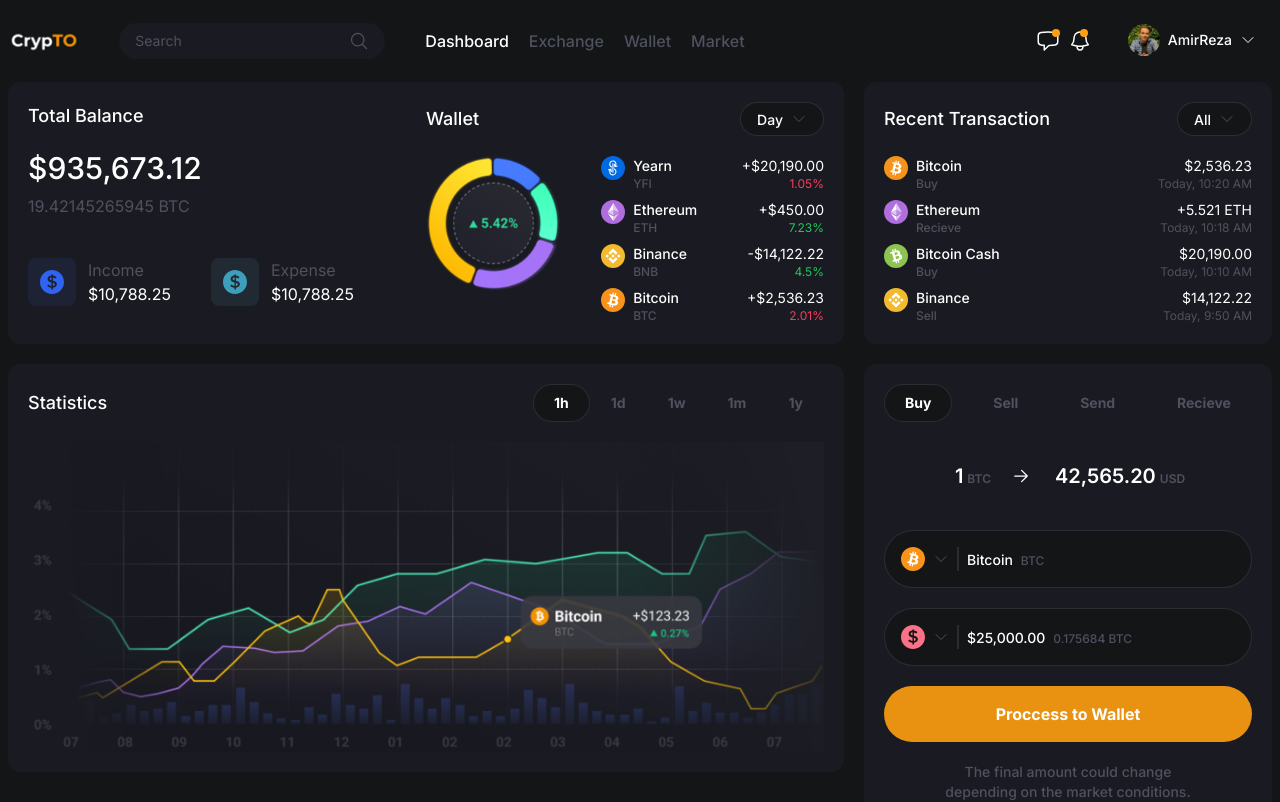
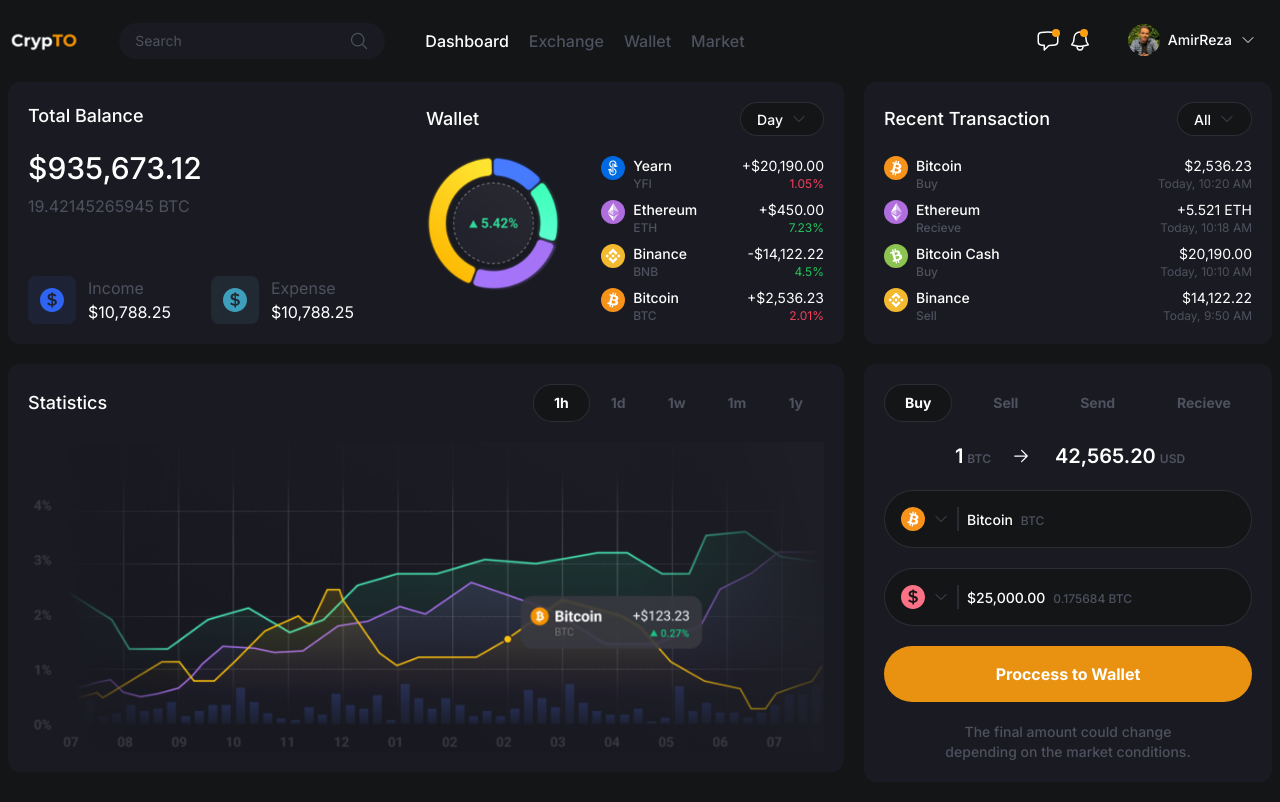
Before and after one commit to amir-rh99/crypto-dashboard, a Next.js app: page / in a window 1280 px wide. Shown: the top 802 px of the page. Built offline with nearby package versions, Linux system fonts and the light colour scheme.

Commit message:
change screens in tailwind

```diff
--- a/app/components/TotalBalance.tsx
+++ b/app/components/TotalBalance.tsx
@@ -1,6 +1,6 @@
 const TotalBalance = () => {
   return (
-    <div className="flex flex-col md:grid md:grid-cols-2 lg:flex gap-4 lg:gap-10">
+    <div className="flex flex-col md:grid md:grid-cols-2 lg:flex gap-4 justify-between h-full">
       <div>
         <h6 className="text-title font-medium text-lg mb-2 lg:mb-5">Total Balance</h6>
         <div className="text-2xl lg:text-3xl font-medium text-title lg:mb-2">
--- a/app/components/Transaction.tsx
+++ b/app/components/Transaction.tsx
@@ -14,7 +14,7 @@
 
 const Transaction = () => {
   return (
-    <div className='flex flex-col gap-5 md:gap-10'>
+    <div className='flex flex-col gap-5'>
         <div>
           <Tabs tabs={['Buy', 'Sell', 'Send', 'Recieve']} />
         </div>
@@ -50,7 +50,7 @@
           <button className='bg-primary/90 py-4 rounded-full text-title font-bold hover:bg-primary transition-all'>
             Proccess to Wallet
           </button>
-          <p className='text-info text-sm text-center px-10 lg:px-14 font-medium'>
+          <p className='text-info text-sm text-center xl:px-14 font-medium'>
             The final amount could change depending on the market conditions.
           </p>
         </div>
--- a/tailwind.config.ts
+++ b/tailwind.config.ts
@@ -15,6 +15,14 @@
         'card': '#1A1B22',
         'body': "#131517",
         'primary': "#FF9F10",
+      },
+      container: {
+        screens: {
+          'sm': '640px',
+          'md': '768px',
+          'lg': '1024px',
+          'xl': '1280px',
+        }
       }
     },
   },
```
